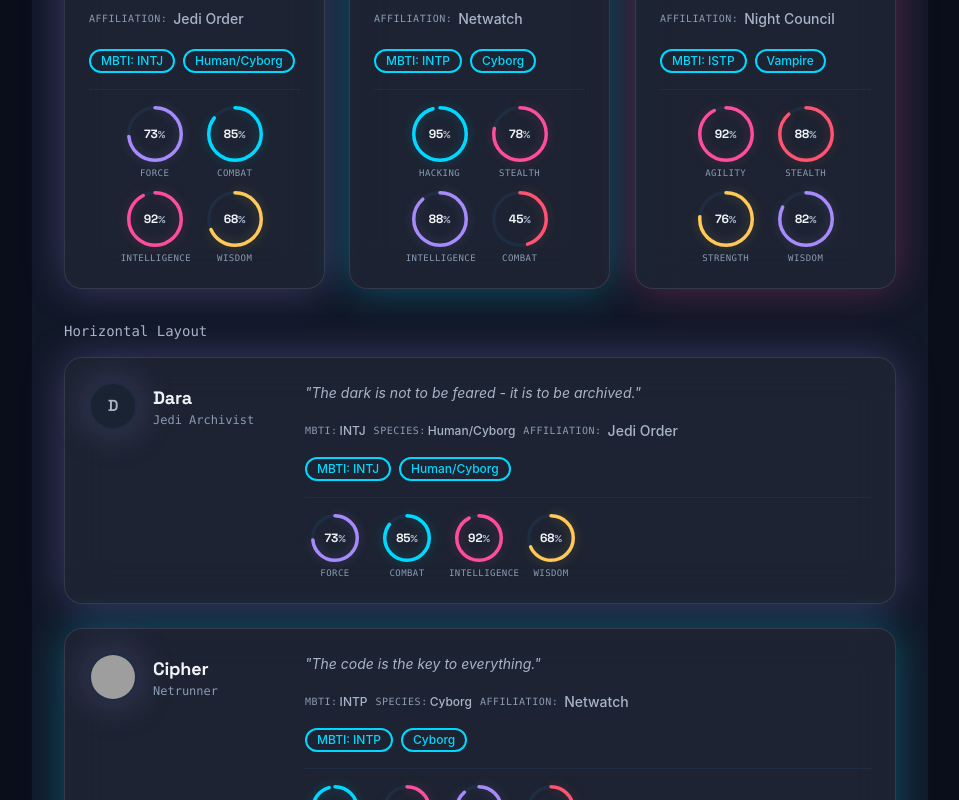
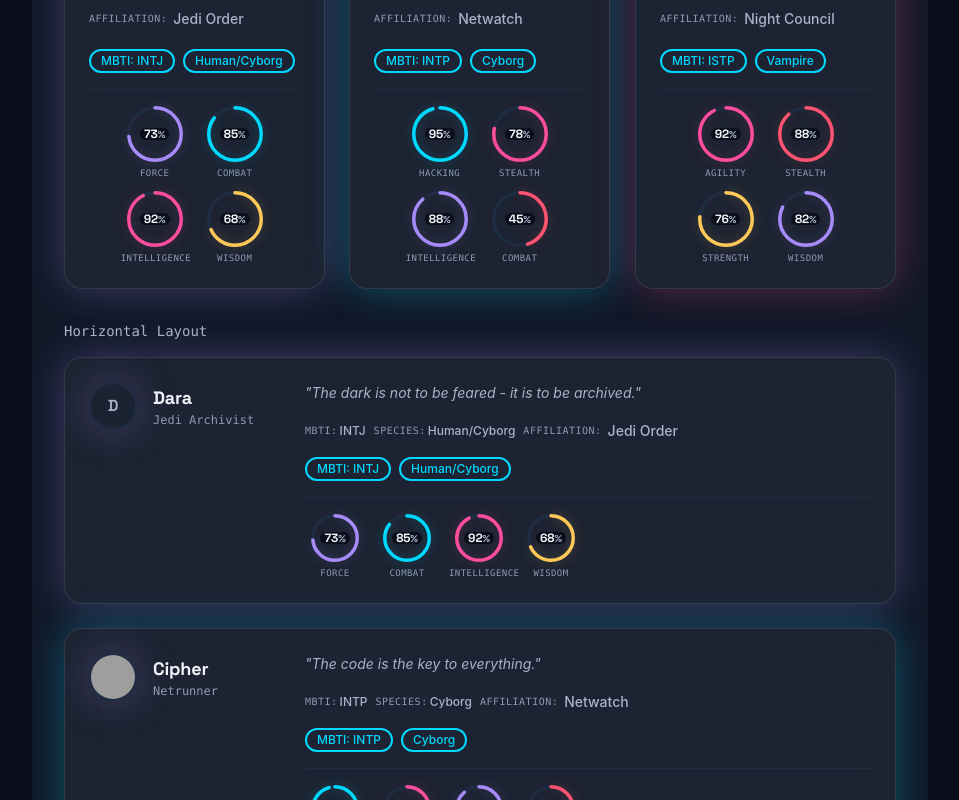
Before and after one commit to idarigan/dara-ui, a React (Vite) app: page / in a window 1280 px wide. Shown: the part 10000-10800 px from the top of the page, without its empty margins (160-1119 px from the left). Built offline with nearby package versions, Linux system fonts and the light colour scheme; grey boxes are pictures that could not be loaded; a web font is replaced by a local one.

Commit message:
fix(CharacterCard): resolve axe contrast-indeterminate on stat ring value
- Give center value an opaque backdrop chip, same pattern as Progress
- Fixes Charisma/Intelligence/Strength ring readouts flagged by axe

```diff
--- a/src/components/CharacterCard/CharacterCard.tsx
+++ b/src/components/CharacterCard/CharacterCard.tsx
@@ -234,7 +234,10 @@ export const CharacterCard: React.FC<CharacterCardProps> = ({
 
           {/* Center value */}
           <div className="absolute inset-0 flex items-center justify-center">
-            <span className="font-heading font-bold text-xs text-[var(--color-text-primary)]">
+            <span
+              className="font-heading font-bold text-xs text-[var(--color-text-primary)] rounded-full px-1 leading-none"
+              style={{ backgroundColor: "var(--color-bg-primary)" }}
+            >
               {stat.value}
               <span className="text-[10px] text-[var(--color-text-secondary)]">
                 %
```
